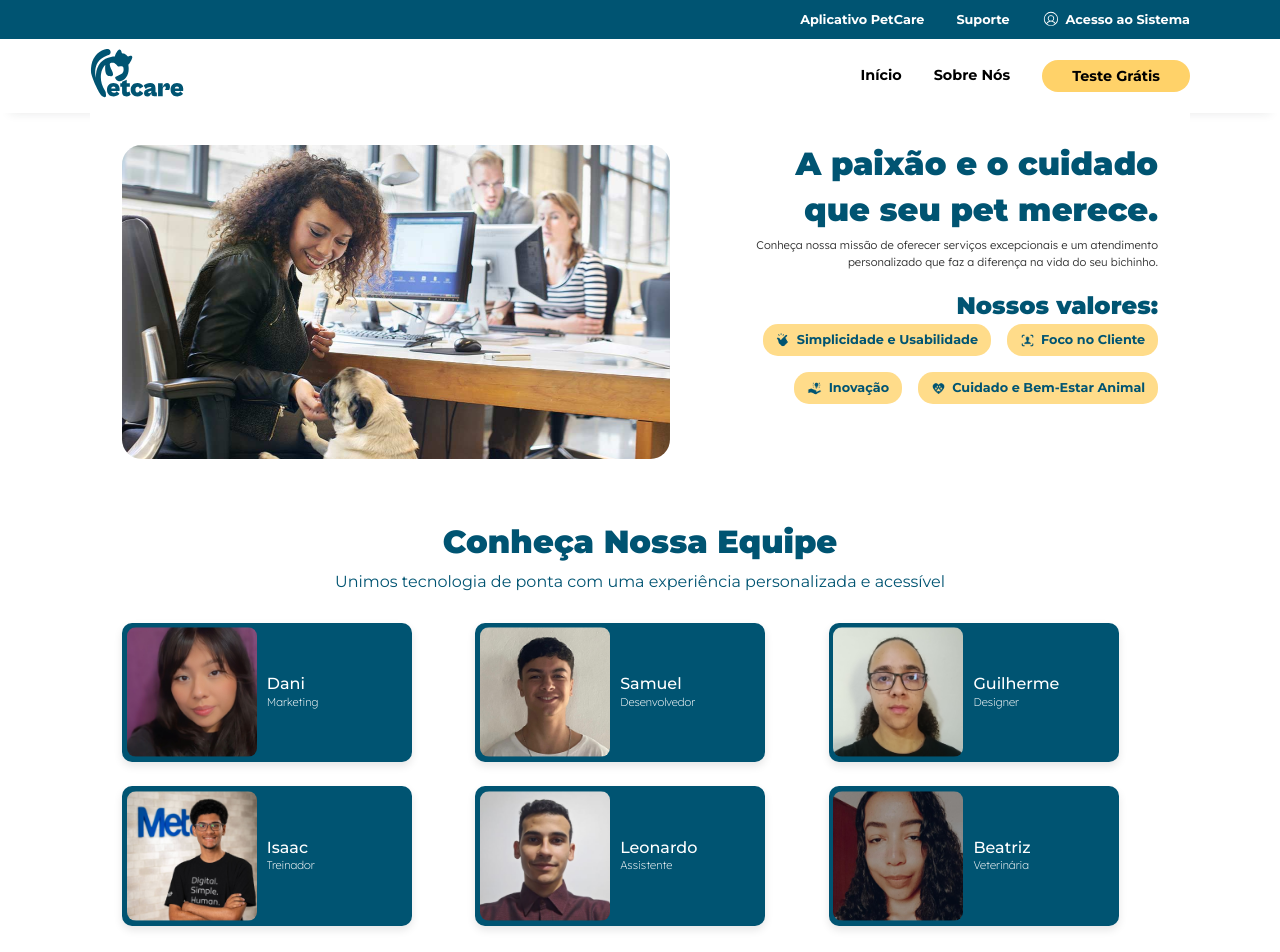
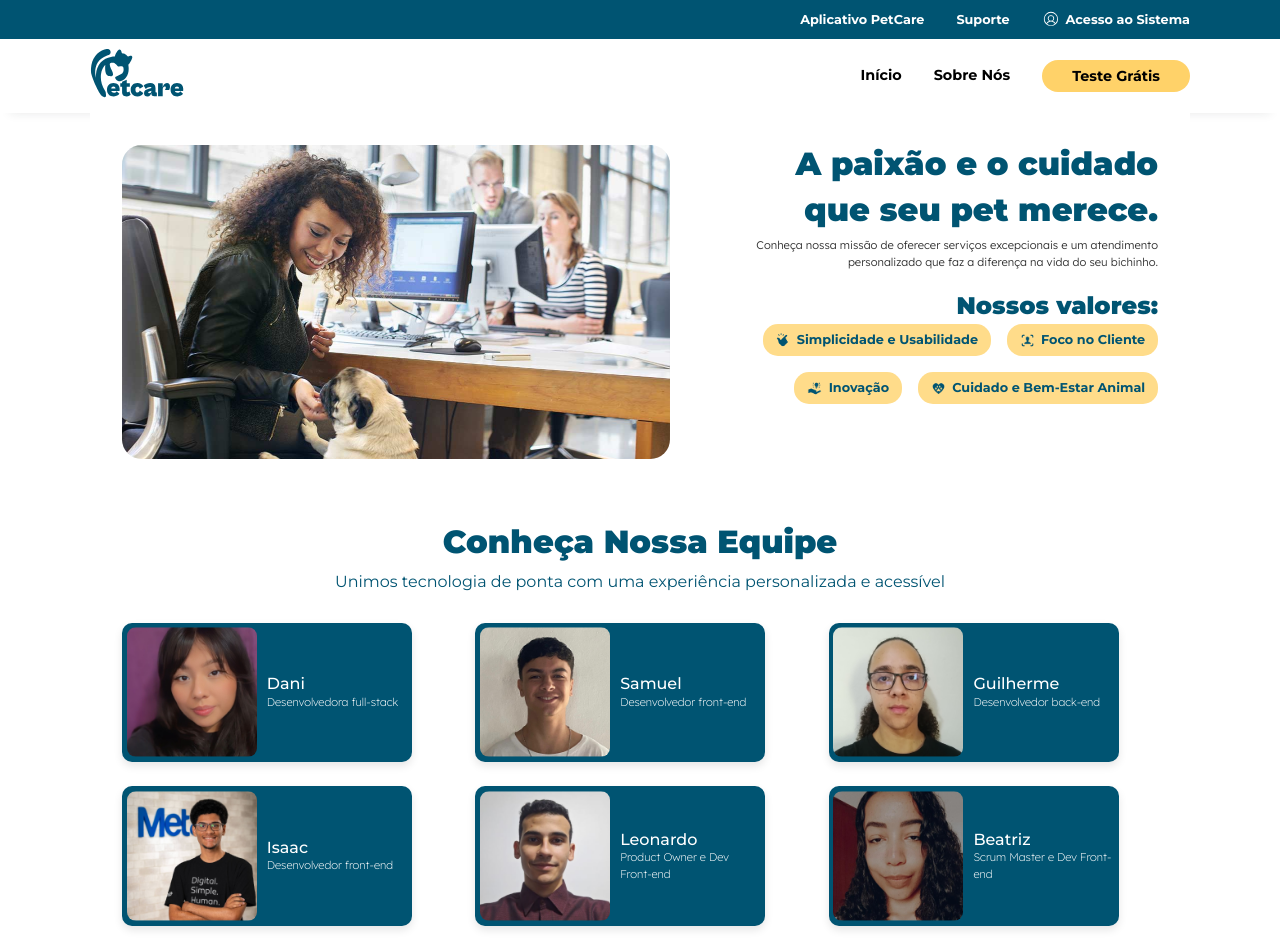
Before and after one commit to TeamPetCare/PetCare-frontend, a React (Vite) app in the folder aplicacao-petcare/: page /sobreNos in a window 1280 px wide. Shown: the top 952 px of the page. Built offline with nearby package versions, Linux system fonts and the light colour scheme.

Commit message:
style: ajuste role dos membros

```diff
--- a/aplicacao-petcare/src/components/site-institucional/sobrenos/TeamSection/TeamSection.jsx
+++ b/aplicacao-petcare/src/components/site-institucional/sobrenos/TeamSection/TeamSection.jsx
@@ -12,12 +12,12 @@ import beatriz from "../../../../utils/assets/site-institucional/sobrenos/beatri
 
 const TeamSection = () => {
   const teamMembers = [
-    { name: "Dani", role: "Marketing", photo: dani },
-    { name: "Samuel", role: "Desenvolvedor", photo: samuel },
-    { name: "Guilherme", role: "Designer", photo: guilherme },
-    { name: "Isaac", role: "Treinador", photo: isaac },
-    { name: "Leonardo", role: "Assistente", photo: leonardo },
-    { name: "Beatriz", role: "Veterinária", photo: beatriz },
+    { name: "Dani", role: "Desenvolvedora full-stack", photo: dani },
+    { name: "Samuel", role: "Desenvolvedor front-end", photo: samuel },
+    { name: "Guilherme", role: "Desenvolvedor back-end", photo: guilherme },
+    { name: "Isaac", role: "Desenvolvedor front-end", photo: isaac },
+    { name: "Leonardo", role: "Product Owner e Dev Front-end", photo: leonardo },
+    { name: "Beatriz", role: "Scrum Master e Dev Front-end", photo: beatriz },
   ];
 
   return (
```
